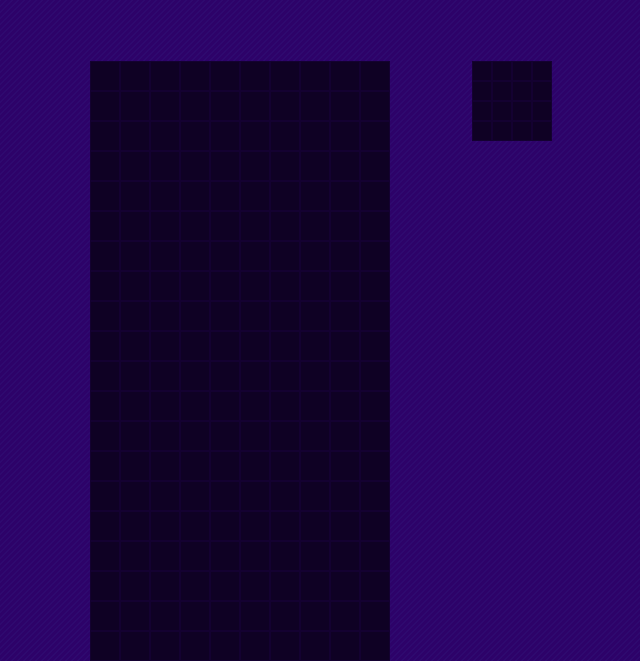
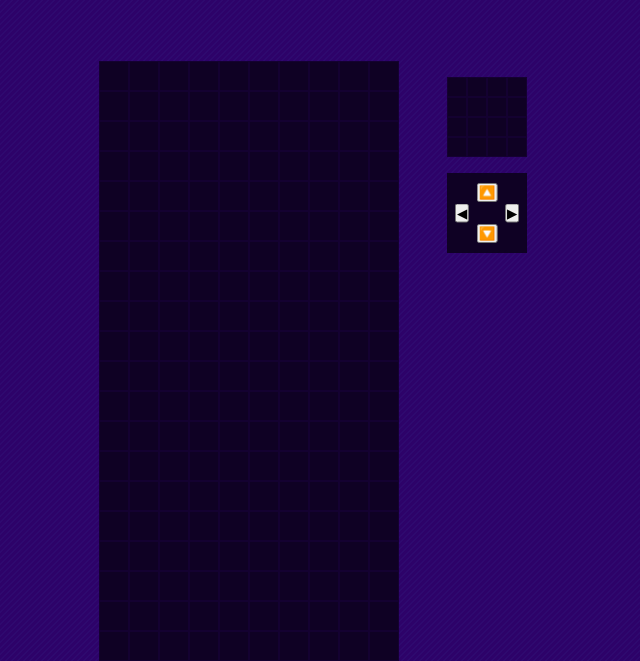
Before and after one commit to Geniroh/tetrix-game, a plain HTML site: page index.html in a window 1280 px wide. Shown: the part 142-803 px from the top of the page, without its empty margins (319-959 px from the left). Drawn offline with Linux system fonts and the light colour scheme.

Commit message:
added the mini control button

```diff
--- a/app.js
+++ b/app.js
@@ -2,6 +2,10 @@ document.addEventListener("DOMContentLoaded", () => {
   const main = document.querySelector("#main");
   const miniGrid = document.querySelector(".mini-grid");
   const colors = ["orange", "red", "purple", "green", "lightseagreen"];
+  const miniBtnUp = document.querySelector("#miniBtnUp");
+  const miniBtnDown = document.querySelector("#miniBtnDown");
+  const miniBtnLeft = document.querySelector("#miniBtnLeft");
+  const miniBtnRight = document.querySelector("#miniBtnRight");
 
   //Adding tetramino squares dynamically
   for (let i = 0; i < 200; i++) {
@@ -109,6 +113,20 @@ document.addEventListener("DOMContentLoaded", () => {
       moveDown();
     }
   }
+
+  //assign functions to mini control buttons
+  miniBtnUp.addEventListener("click", () => {
+    rotate();
+  });
+  miniBtnDown.addEventListener("click", () => {
+    moveDown();
+  });
+  miniBtnRight.addEventListener("click", () => {
+    moveRight();
+  });
+  miniBtnLeft.addEventListener("click", () => {
+    moveLeft();
+  });
 
   document.addEventListener("keyup", control);
 
@@ -272,6 +290,7 @@ document.addEventListener("DOMContentLoaded", () => {
       )
     ) {
       scoreDisplay.innerHTML = "end";
+      play("./game-over.wav");
       clearInterval(timerId);
     }
   }
--- a/index.html
+++ b/index.html
@@ -21,7 +21,15 @@
         <div class="game-container">
             <div id="main" class="grid"></div>
         </div>
-        <div class="mini-grid"></div>
+        <div class="game-controls">
+            <div class="mini-grid"></div>
+            <div class="mini-controls">
+                <button id="miniBtnUp" onclick="moveLeft()">🔼</button>
+                <button id="miniBtnLeft">◀</button>
+                <button id="miniBtnDown">🔽</button>
+                <button id="miniBtnRight">▶</button>
+            </div>
+        </div>
     </main>
 
 
--- a/style.css
+++ b/style.css
@@ -3,6 +3,7 @@
     box-sizing: border-box;
     padding: 0;
     margin: 0;
+    outline: 0;
 }
 
 body{
@@ -54,6 +55,13 @@ nav button{
     gap: 2rem;
 }
 
+.game-controls{
+    padding: 1rem;
+    display: flex;
+    flex-direction: column;
+    align-items: center;
+}
+
 .grid{
     width: 300px;
     height: 600px;
@@ -75,13 +83,46 @@ nav button{
     display: flex;
     flex-wrap: wrap;
     background-color: #0f0124;
-    margin-left: 50px;
 }
 
 .mini-grid div{
     height: 20px;
     width: 20px;
     border: 0.1px solid #21004f50;
+}
+
+.mini-controls{
+    background-color: #0f0124;
+    margin-top: 1rem;
+    height: 80px;
+    width: 80px;
+    /* padding: 10px; */
+    position: relative;
+}
+
+.mini-controls button:nth-child(1){
+    position: absolute;
+    top: 10px;
+    left: 50%;
+    transform: translateX(-50%);
+}
+.mini-controls button:nth-child(2){
+    position: absolute;
+    top: 50%;
+    left: 15px;
+    transform: translate(-50%, -50%);
+}
+.mini-controls button:nth-child(3){
+    position: absolute;
+    bottom: 10px;
+    left: 50%;
+    transform: translateX(-50%);
+}
+.mini-controls button:nth-child(4){
+    position: absolute;
+    right: 15px;
+    top: 50%;
+    transform: translate(50%, -50%);
 }
 
 @media screen and (max-width: 700px) {
```
Also changed, not shown: 1 other file.
